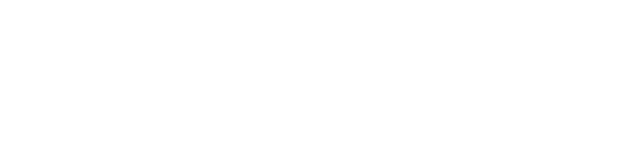
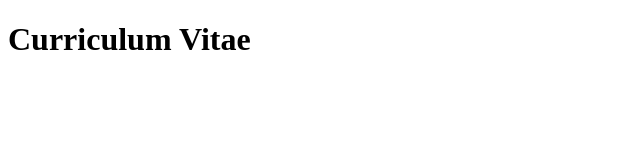
Before and after one commit to danielorozco14/Labo2, a plain HTML site: page curriculum.html in a window 1280 px wide. Shown: the whole page, without its empty margins (0-640 px from the left). Drawn offline with Linux system fonts and the light colour scheme.

Commit message:
Curriculum

```diff
--- a/curriculum.html
+++ b/curriculum.html
@@ -9,7 +9,7 @@
 <body>
     <header>
         <h1>
-
+            Curriculum Vitae
         </h1>
     </header>
 
```
